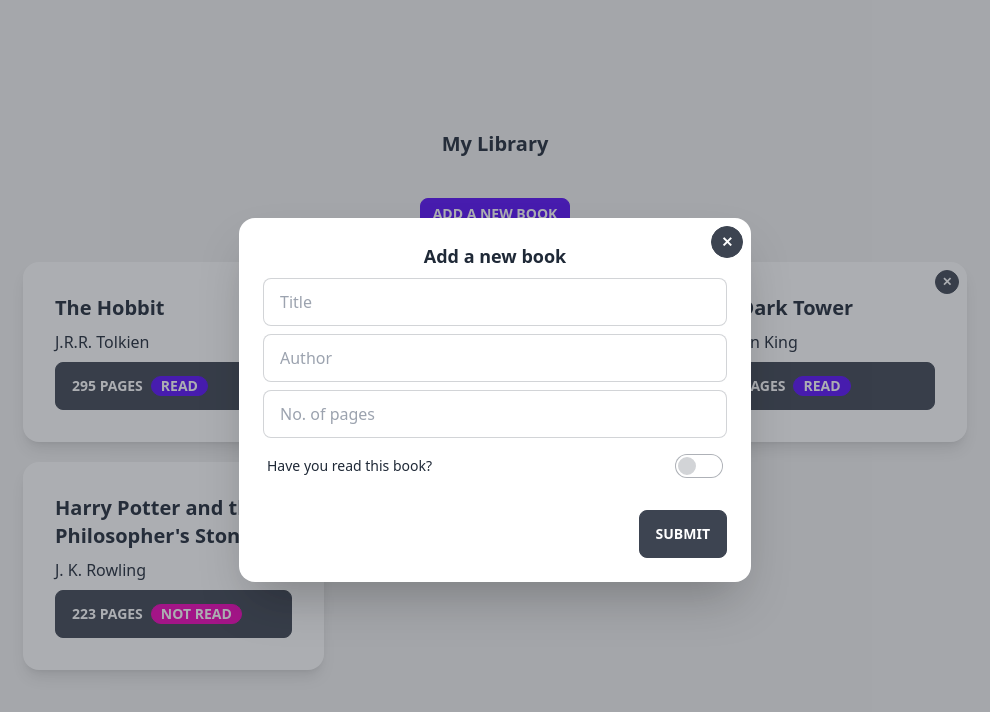
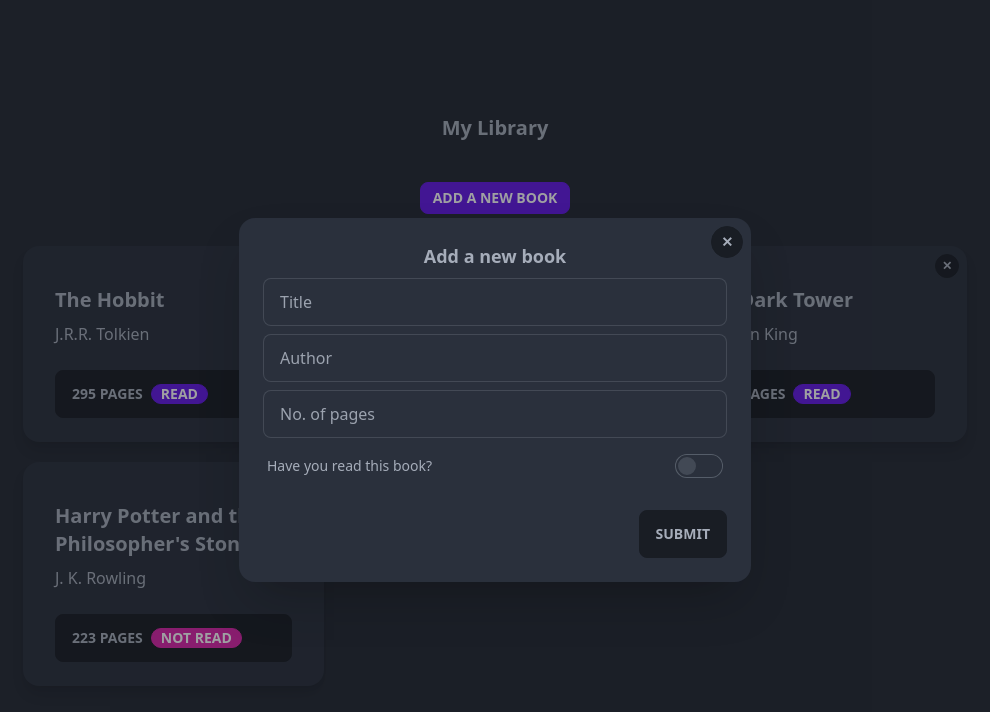
Before and after one commit to jim-knight/The-Odin-Project--Library, a plain HTML site: page index.html in a window 1280 px wide. Both pictures are taken after a click on the label "ADD A NEW BOOK". Shown: the whole page, without its empty margins (145-1135 px from the left). Drawn offline with Linux system fonts and the light colour scheme.

Commit message:
Switched from function declarations to function expressions. Switched theme mode to dark.

```diff
--- a/assets/js/script.js
+++ b/assets/js/script.js
@@ -37,7 +37,7 @@ let myLibrary = [
 ];
 
 // Book properties
-function Book(title, author, pages, haveRead) {
+let Book = function (title, author, pages, haveRead) {
 	this.title = title;
 	this.author = author;
 	this.pages = pages;
@@ -46,10 +46,10 @@ function Book(title, author, pages, haveRead) {
 	this.info = () => {
 		return `${this.title} by ${this.author}, ${this.pages} pages, ${this.haveRead ? 'have read' : 'not read yet'}.`;
 	};
-}
+};
 
 // Add a new book to the library
-function addBookToLibrary() {
+let addBookToLibrary = function () {
 	let title = formTitle.value;
 	let author = formAuthor.value;
 	let pages = formPages.value;
@@ -61,28 +61,29 @@ function addBookToLibrary() {
 	form.reset();
 	booksList.innerHTML = '';
 	displayLibrary();
-}
+};
+let deleteBook = function () {};
 
 // Clear form
-function clearForm() {
+let clearForm = function () {
 	formTitle.value = '';
 	formAuthor.value = '';
 	formPages.value = '';
 	formReadStatus.checked ? (formReadStatus.value = '') : (formReadStatus.value = '');
-}
+};
 
 // Displays books on the front end
-function displayLibrary() {
+let displayLibrary = function () {
 	myLibrary.forEach((book, i) => {
 		const newCard = document.createElement('li');
 		newCard.classList.add('card', 'w-full', 'bg-base-100', 'shadow-lg', 'text-base', 'font-normal', 'text-left');
 		newCard.innerHTML = `
-			<div class="card-body">
+			<div class="card-body pt-10 pb-6">
 				<label for="book-delete" class="btn btn-xs btn-circle absolute right-2 top-2 hover:bg-primary">✕</label>
 				<h2 class="card-title">${book.title}</h2>
 				<p>${book.author}</p>
 
-				<button class="btn gap-2 justify-start cursor-default">
+				<button class="btn gap-2 justify-start cursor-default mt-4 no-animation">
 				${book.pages} pages
 				${book.haveRead ? '<div class="badge badge-primary badge-md cursor-pointer">Read</div>' : '<div class="badge badge-secondary badge-md cursor-pointer">Not read</div>'}
 				</button>
@@ -91,7 +92,7 @@ function displayLibrary() {
 		newCard.dataset.id = i;
 		booksList.appendChild(newCard);
 	});
-}
+};
 displayLibrary();
 
 // Event listeners
--- a/index.html
+++ b/index.html
@@ -1,5 +1,5 @@
 <!DOCTYPE html>
-<html lang="en" data-theme="light">
+<html lang="en" data-theme="dark">
 	<head>
 		<meta charset="UTF-8" />
 		<meta http-equiv="X-UA-Compatible" content="IE=edge" />
@@ -36,7 +36,7 @@
 				<form id="form-newBook">
 					<input type="text" id="title" placeholder="Title" class="input input-bordered w-full mb-2" />
 					<input type="text" id="author" placeholder="Author" class="input input-bordered w-full mb-2" />
-					<input type="text" id="pages" placeholder="No. of pages" class="input input-bordered w-full mb-2" />
+					<input type="number" id="pages" placeholder="No. of pages" class="input input-bordered w-full mb-2" />
 					<div class="form-control">
 						<label class="label cursor-pointer">
 							<span class="label-text">Have you read this book?</span>
```
Also changed, not shown: assets/css/style-compiled.css.
